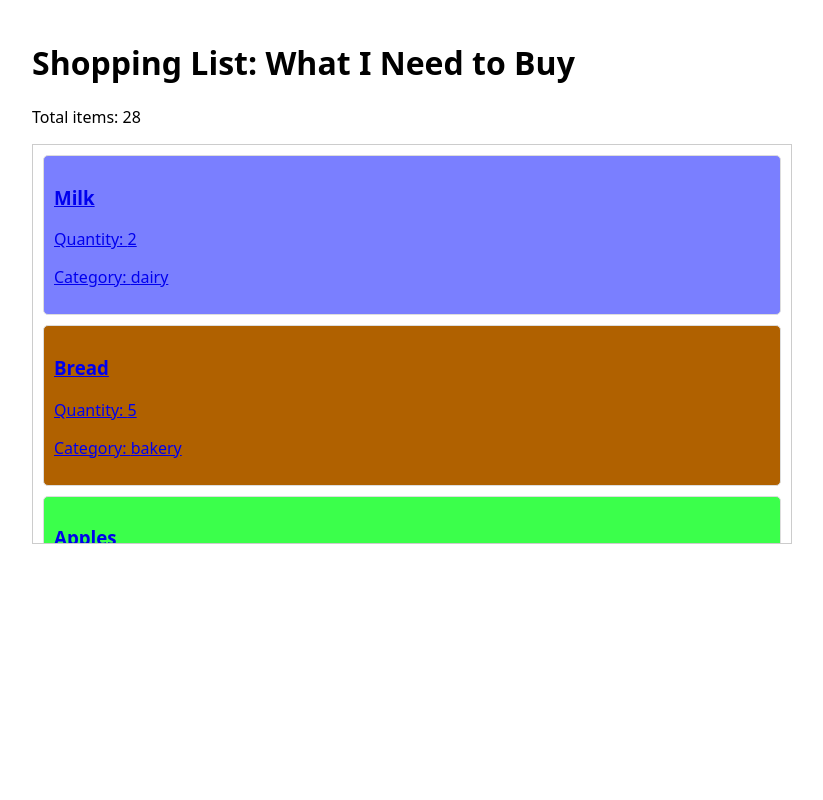
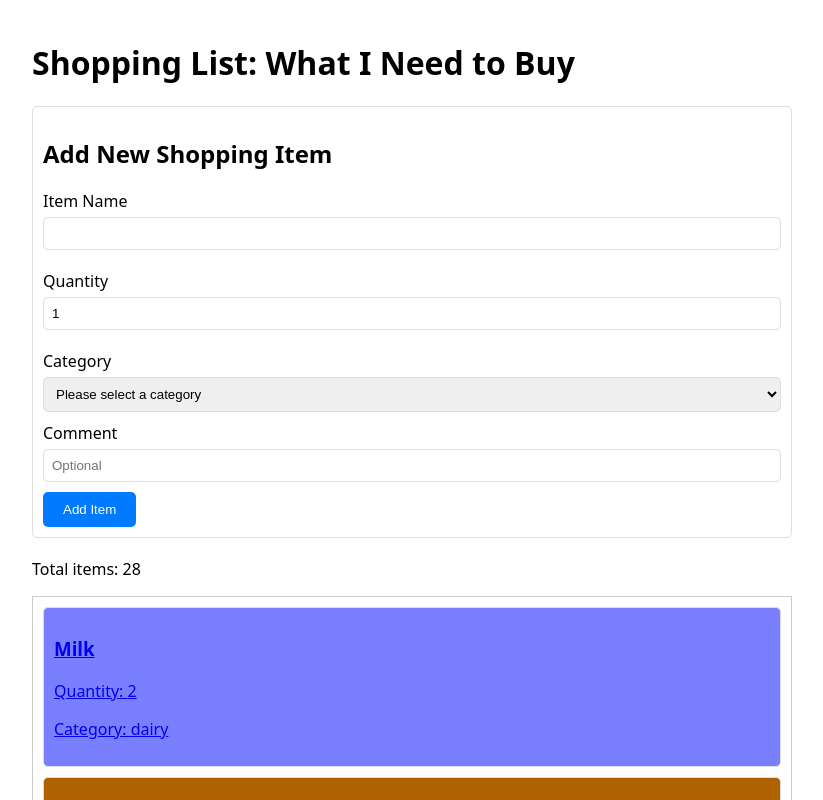
Before and after one commit to Wandersmann731/Shopping-buddy, a Next.js app: page / in a window 1280 px wide. Shown: the top 800 px of the page, without its empty margins (228-1051 px from the left). Built offline with nearby package versions, Linux system fonts and the light colour scheme.

Commit message:
add create page

```diff
--- a/pages/index.js
+++ b/pages/index.js
@@ -1,4 +1,4 @@
-import React, { useState } from "react";
+import React, { useState, useEffect } from "react";
 import Link from "next/link";
 import styled from "styled-components";
 import initialCategories from "@/public/assets/categories.json";
@@ -48,7 +48,7 @@ const ItemCard = styled.div`
       case "other":
         return "#fc9997";
       default:
-        return "#E0E0E0"; // Gray as fallback
+        return "#E0E0E0";
     }
   }};
 
@@ -57,20 +57,164 @@ const ItemCard = styled.div`
   }
 `;
 
+const FormContainer = styled.form`
+  margin-bottom: 20px;
+  padding: 10px;
+  border: 1px solid #ddd;
+  border-radius: 5px;
+
+  label {
+    display: block;
+    margin-bottom: 5px;
+  }
+
+  input,
+  select {
+    width: 100%;
+    padding: 8px;
+    margin-bottom: 10px;
+    border-radius: 5px;
+    border: 1px solid #ddd;
+  }
+
+  button {
+    padding: 10px 20px;
+    background-color: #007bff;
+    color: white;
+    border: none;
+    border-radius: 5px;
+    cursor: pointer;
+
+    &:hover {
+      background-color: #0056b3;
+    }
+  }
+
+  .error {
+    color: red;
+    margin-bottom: 10px;
+  }
+`;
+
 const ShoppingList = () => {
-  const [items] = useState(
-    initialItems.map((item) => ({
-      ...item,
-      category: item.category.toLowerCase(),
-    }))
-  );
+  const [items, setItems] = useState([]);
   const [categories] = useState(initialCategories);
+  const [newItem, setNewItem] = useState({
+    name: "",
+    quantity: 1,
+    category: "",
+    comment: "",
+  });
+  const [errors, setErrors] = useState({});
+
+  useEffect(() => {
+    const storedItems = localStorage.getItem("shoppingItems");
+    if (storedItems) {
+      setItems(JSON.parse(storedItems));
+    } else {
+      setItems(
+        initialItems.map((item) => ({
+          ...item,
+          category: item.category.toLowerCase(),
+        }))
+      );
+    }
+  }, []);
+
+  useEffect(() => {
+    if (items.length > 0) {
+      localStorage.setItem("shoppingItems", JSON.stringify(items));
+    }
+  }, [items]);
+
+  const handleInputChange = (e) => {
+    const { name, value } = e.target;
+    setNewItem({ ...newItem, [name]: value });
+  };
+
+  const validateForm = () => {
+    const errors = {};
+    if (!newItem.name) errors.name = "Name is required";
+    if (!newItem.quantity || newItem.quantity <= 0)
+      errors.quantity = "Quantity must be a positive number";
+    if (!newItem.category || newItem.category === "default")
+      errors.category = "Please select a category";
+    return errors;
+  };
+
+  const handleSubmit = (e) => {
+    e.preventDefault();
+    const formErrors = validateForm();
+    if (Object.keys(formErrors).length > 0) {
+      setErrors(formErrors);
+    } else {
+      setErrors({});
+      const updatedItems = [
+        { ...newItem, id: new Date().getTime().toString() },
+        ...items,
+      ];
+      setItems(updatedItems);
+      setNewItem({ name: "", quantity: 1, category: "", comment: "" });
+    }
+  };
 
   const totalItems = items.reduce((total, item) => total + item.quantity, 0);
 
   return (
     <StyledShoppingList>
       <h1>Shopping List: What I Need to Buy</h1>
+
+      <FormContainer onSubmit={handleSubmit}>
+        <h2>Add New Shopping Item</h2>
+        <div className="error">{errors.name}</div>
+        <label htmlFor="name">Item Name</label>
+        <input
+          type="text"
+          id="name"
+          name="name"
+          value={newItem.name}
+          onChange={handleInputChange}
+        />
+
+        <div className="error">{errors.quantity}</div>
+        <label htmlFor="quantity">Quantity</label>
+        <input
+          type="number"
+          id="quantity"
+          name="quantity"
+          value={newItem.quantity}
+          onChange={handleInputChange}
+        />
+
+        <div className="error">{errors.category}</div>
+        <label htmlFor="category">Category</label>
+        <select
+          id="category"
+          name="category"
+          value={newItem.category}
+          onChange={handleInputChange}
+        >
+          <option value="default">Please select a category</option>
+          {Object.keys(categories).map((category) => (
+            <option key={category} value={category}>
+              {categories[category]}
+            </option>
+          ))}
+        </select>
+
+        <label htmlFor="comment">Comment</label>
+        <input
+          type="text"
+          id="comment"
+          name="comment"
+          value={newItem.comment}
+          onChange={handleInputChange}
+          placeholder="Optional"
+        />
+
+        <button type="submit">Add Item</button>
+      </FormContainer>
+
       <p>Total items: {totalItems}</p>
       <div className="items-container">
         {items.map((item) => (
```
Also changed, not shown: pages/item/[id].js (+41 -8 lines).
